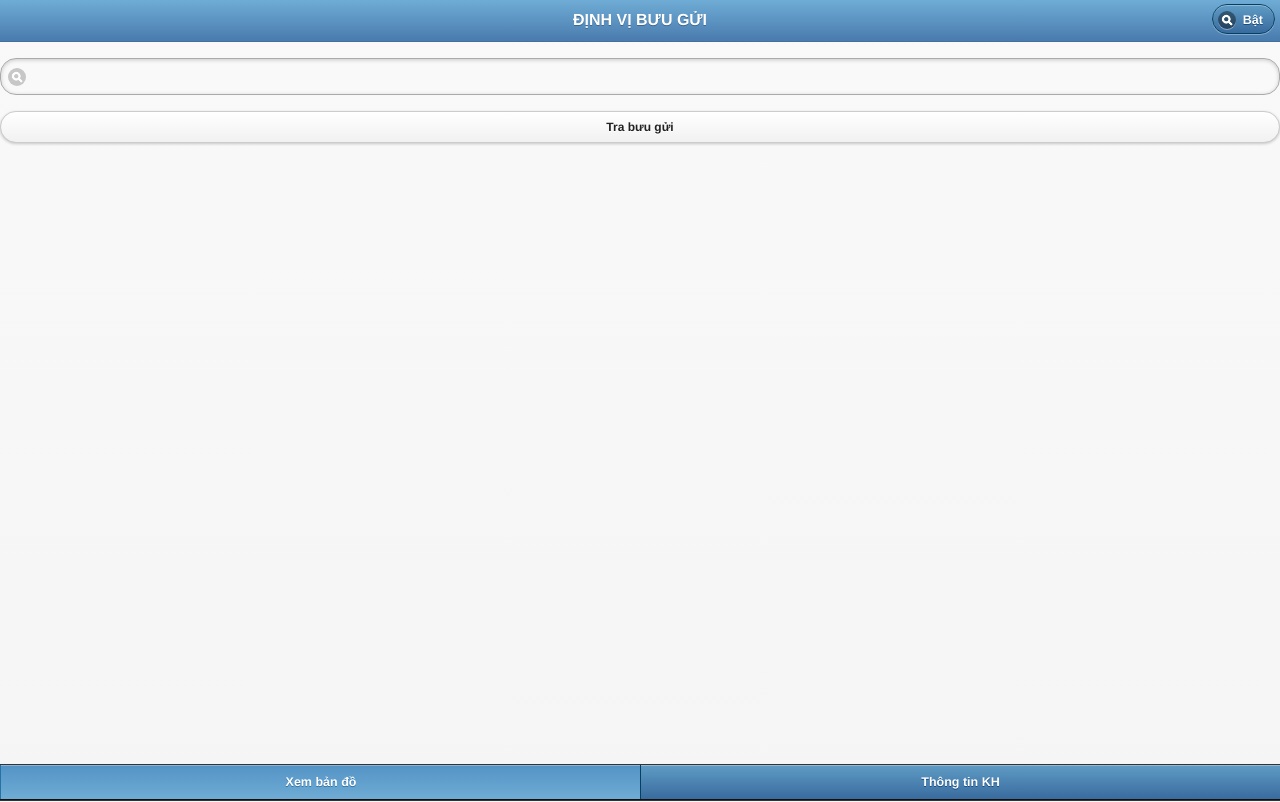
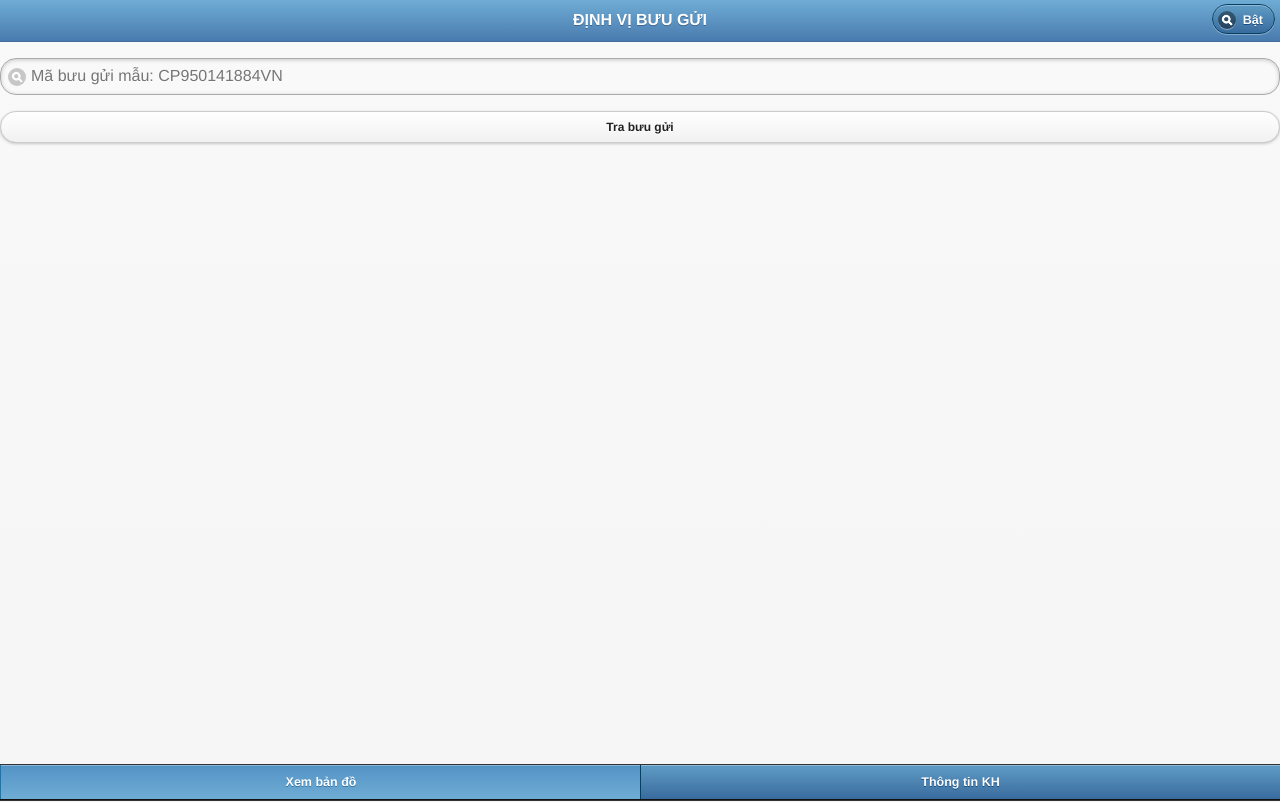
Before and after one commit to thitganuong/PODSS_Ticket_Tracking, a plain HTML site: page index.html in a window 1280 px wide. Shown: the top 802 px of the page. Drawn offline with Linux system fonts and the light colour scheme; some packages are replaced by stand-ins of ours; no server answers; files whose address does not match are found by name.

Commit message:
- add more detail

```diff
--- a/index.html
+++ b/index.html
@@ -41,7 +41,7 @@
     <div data-role="content">
     <div id="searchBox">
         <div id="contentInput"data-role="fieldcontain" class="txt_SearchTicketID"">
-            <input name="address" id="address" placeholder="" value="" type="search">
+            <input name="address" id="address" placeholder="Mã bưu gửi mẫu: CP950141884VN" value="" type="search">
         </div>
         <input id="btnSearch" style="font-size: 16px !important"type="button" id="getLocation" onclick="addMarkerForAddress()" value="Tra bưu gửi"/>
     </div>
```
Also changed, not shown: customers.html (+1 -0 lines).
